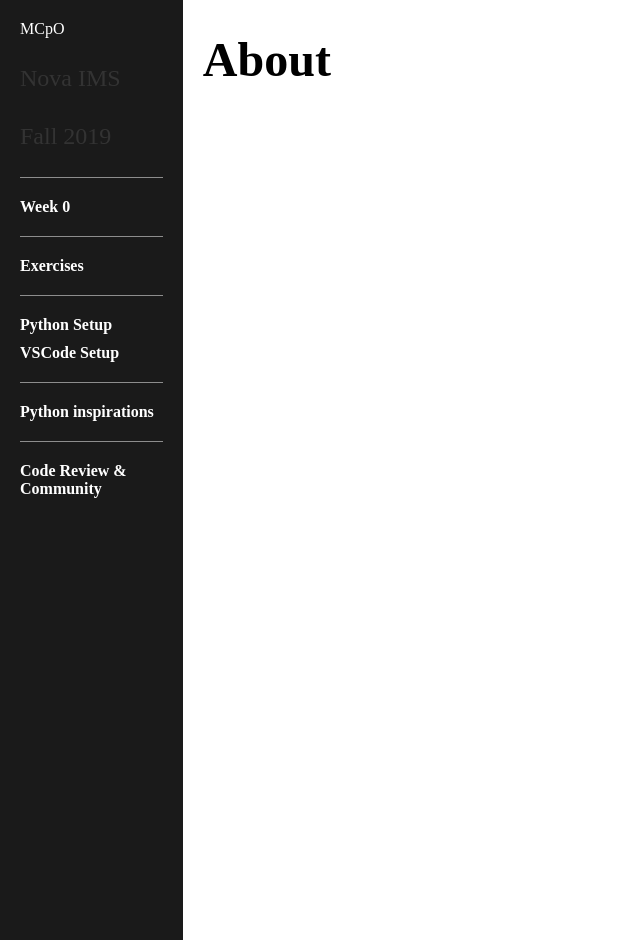
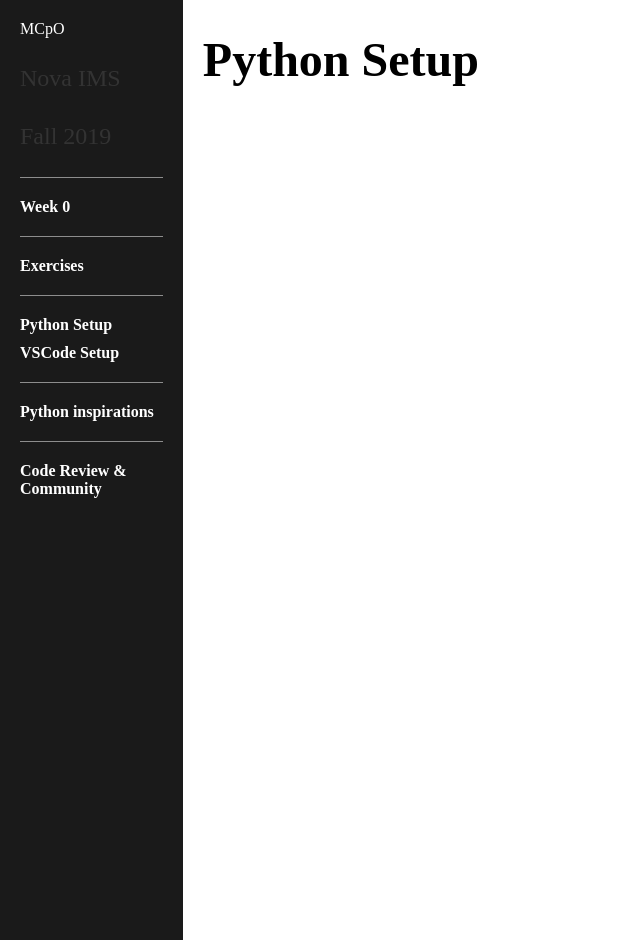
Before and after one commit to mcpo19/mcpo19_backup, a Jekyll site: the page built from pythonsetup/index.html, in a window 1280 px wide. Shown: the whole page, without its empty margins (0-640 px from the left). Built offline with Jekyll 4.4.1, drawn with Linux system fonts in a browser that asks for light colours.

Commit message:
Update and rename about/index.html to pythonsetup/index.html

```diff
--- a/about/index.html
+++ b/pythonsetup/index.html
@@ -2,4 +2,4 @@
 layout: default
 title: About title
 ---
-	<h1>About</h1>
+<h1>Python Setup</h1>
```
